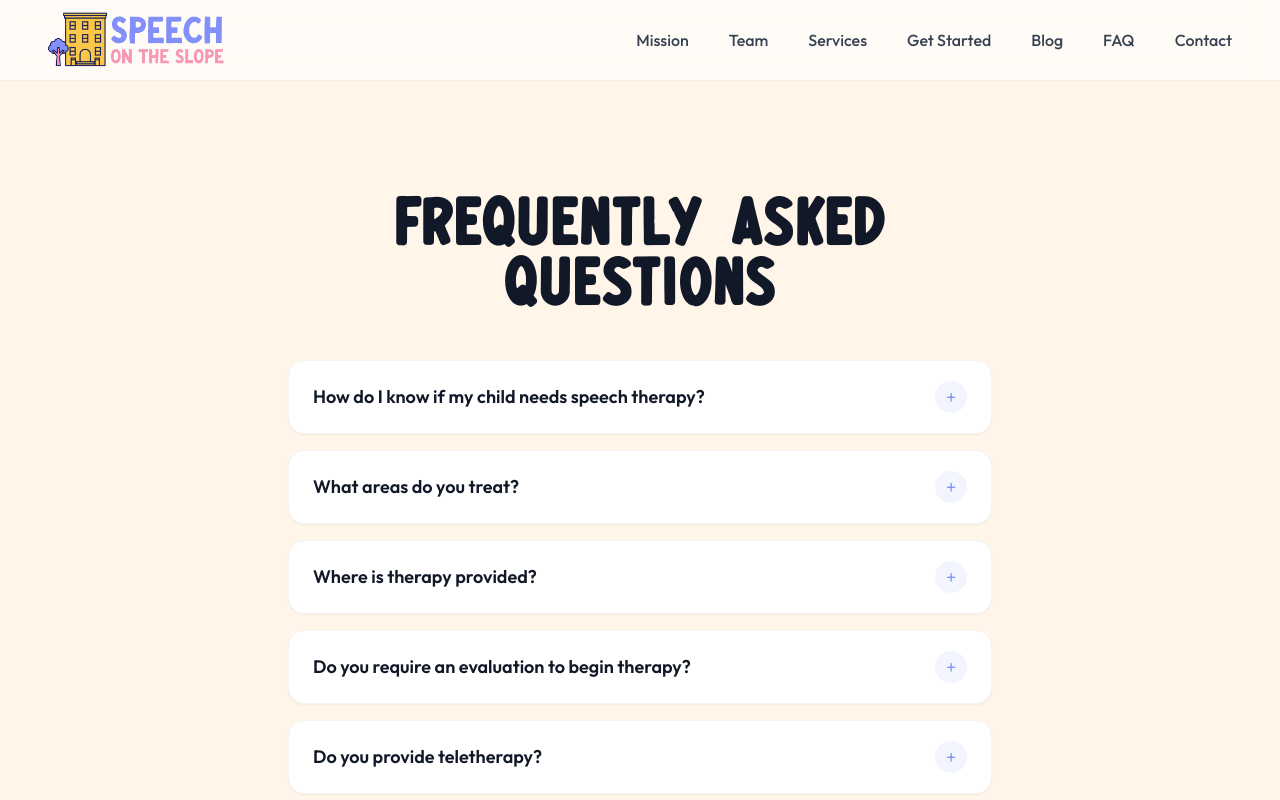
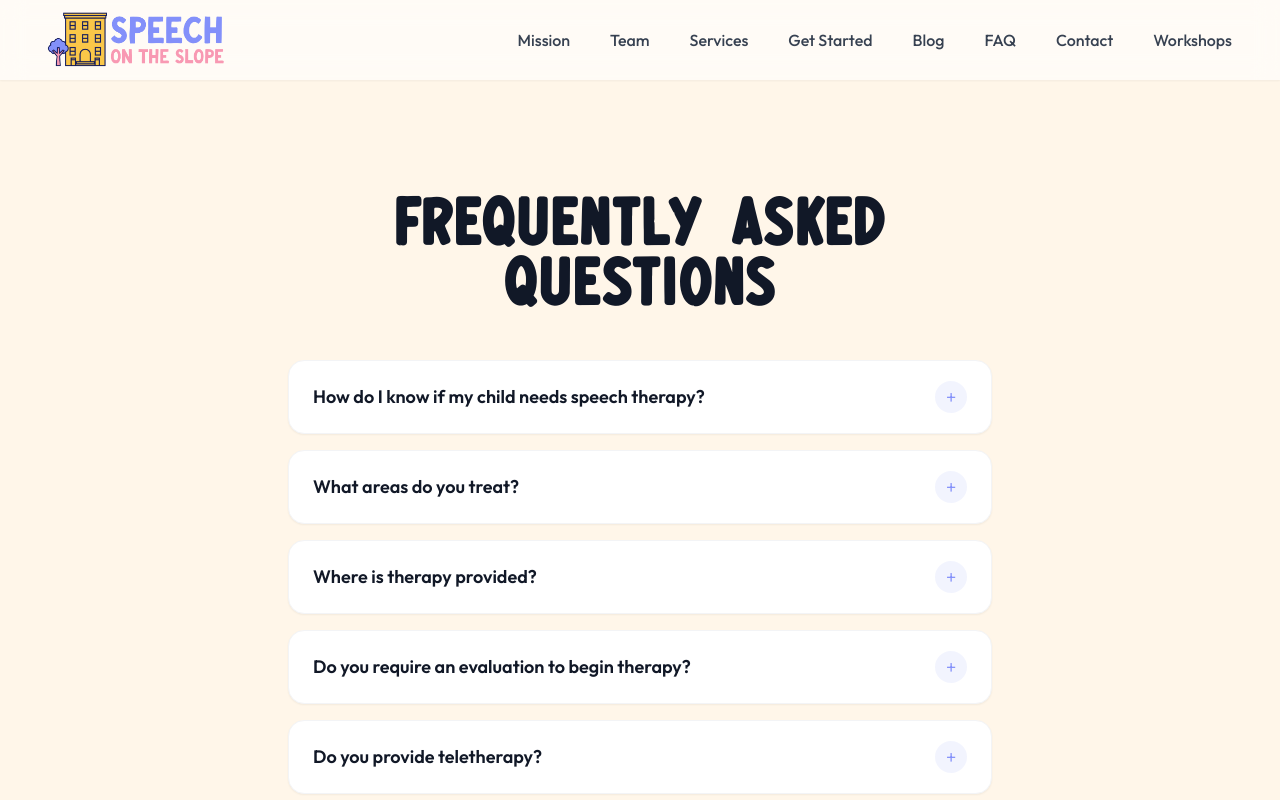
Before and after one commit to ArtAttac/demo-slp, a Next.js app: page /faq in a window 1280 px wide. Shown: the top 800 px of the page. Built offline with nearby package versions, Linux system fonts and the light colour scheme.

Commit message:
Feat: add reading yogis workshop page

```diff
--- a/components/Navigation.tsx
+++ b/components/Navigation.tsx
@@ -13,6 +13,7 @@ const navLinks = [
   { href: '/blog', label: 'Blog', color: 'hover:text-brand-darkBlue' },
   { href: '/faq', label: 'FAQ', color: 'hover:text-brand-darkBlue' },
   { href: '/#contact', label: 'Contact', color: 'hover:text-brand-darkBlue' },
+  { href: '/workshops', label: 'Workshops', color: 'hover:text-brand-darkBlue' },
 ];
 
 interface NavBarProps {
```
